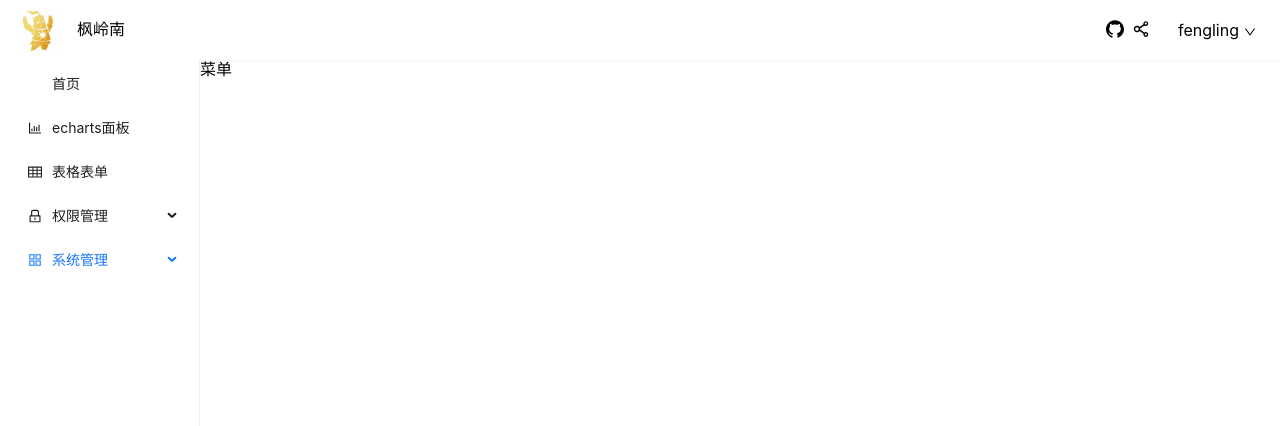
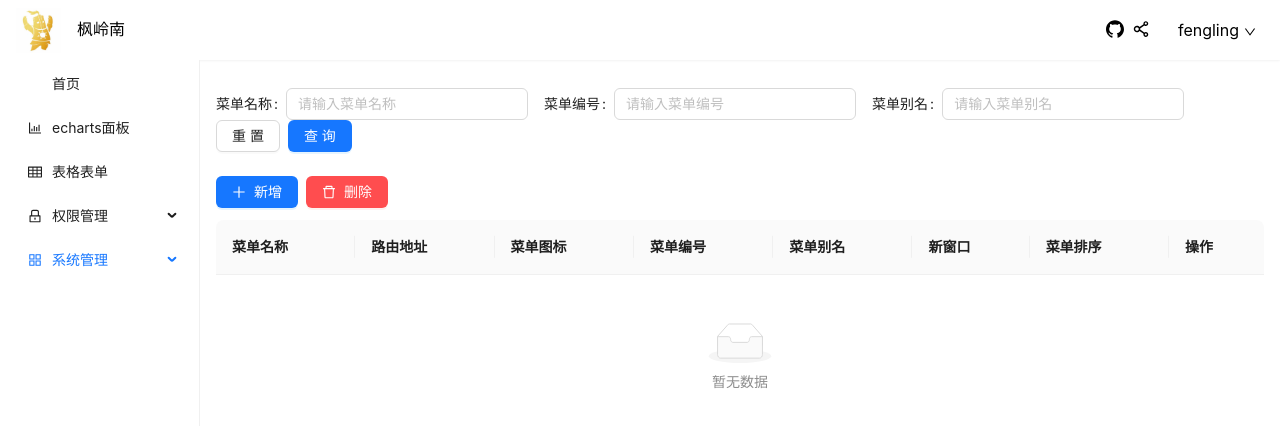
Before and after one commit to Stew0316/react-vite-mobx, a React (Vite) app: page /fengling/home/menuSet in a window 1280 px wide. Shown: the top 426 px of the page. Built offline with nearby package versions, Linux system fonts and the light colour scheme.

Commit message:
修改系统管理

```diff
--- a/src/layout/Wrap.jsx
+++ b/src/layout/Wrap.jsx
@@ -10,7 +10,7 @@ const Wrap = ({children, getData,columns,Btn, ...props}) => {
     formRef.current.resetFields()
   }
   return (
-    <div className={props.className}>
+    <div className={`container ${props.className}`}>
       <Form
         layout='inline'
         className='base-form'
--- /dev/null
+++ b/src/style/User.module.scss
@@ -0,0 +1,16 @@
+.user {
+  display: flex;
+  background-color: #f0f2f5;
+  padding: 12px;
+  :global {
+    .left {
+      // flex: 1;
+      width: 350px;
+    }
+    .right {
+      background-color: #fff;
+      flex: 1;
+      // width: 70%;;
+    }
+  }
+}
--- a/src/views/index/map.jsx
+++ b/src/views/index/map.jsx
@@ -5,12 +5,12 @@ function Map () {
   useEffect(() => {
     const map = L.map('map', {
       center: L.latLng(25.431, 119.008),
-      zoom: 6,
+      zoom: 12,
     });
     // 这里需要在env里自己配一个maptoken，来自于mapbox的token
     const key = import.meta.env.VITE_MAP_TOKEN;
     L.tileLayer(`https://api.mapbox.com/styles/v1/185975315/clv9cnd4d00ol01rj8tcadqm0/tiles/256/{z}/{x}/{y}@2x?access_token=${key}`, {
-        maxZoom: 19,
+        maxZoom: 22,
         attribution: '&copy; <a href="http://www.openstreetmap.org/copyright">OpenStreetMap</a>'
     }).addTo(map);
   }, [])
--- a/src/views/system/MenuSet.jsx
+++ b/src/views/system/MenuSet.jsx
@@ -1,7 +1,86 @@
+import Wrap from '@/layout/Wrap';
+import { Button, Form, Input, Table, Select,   } from 'antd';
+import { PlusOutlined, DeleteOutlined,EyeOutlined } from "@ant-design/icons";
 const MenuSet = () => {
+  const test = () => {
+    console.log('test')
+  }
+  const columns = [
+    {
+      title: '菜单名称',
+      dataIndex: 'name',
+      key: 'name',
+    },
+    {
+      title: '路由地址',
+      dataIndex: 'name',
+      key: 'name',
+    },
+    {
+      title: '菜单图标',
+      dataIndex: 'name',
+      key: 'name',
+    },
+    {
+      title: '菜单编号',
+      dataIndex: 'age',
+      key: 'age',
+    },
+    {
+      title: '菜单别名',
+      dataIndex: 'address',
+      key: 'address',
+    },
+    {
+      title: '新窗口',
+      dataIndex: 'name',
+      key: 'name',
+    },
+    {
+      title: '菜单排序',
+      dataIndex: 'name',
+      key: 'name',
+    },
+    {
+      title: '操作',
+      key: 'action',
+      render: (text, record, index) => (
+        <>
+          <Button icon={<EyeOutlined />} type="link">查看</Button>
+          <Button icon={<EditOutlined />} type="link">编辑</Button>
+          <Button icon={<DeleteOutlined />} type="link">删除</Button>
+        </>
+      ),
+    },
+  ];
+  const Btns = <div style={{marginBottom: '12px'}}>
+    <Button icon={<PlusOutlined />} style={{marginRight: '8px'}} type="primary">新增</Button>
+    <Button icon={<DeleteOutlined />} onClick={test} type="primary" danger>删除</Button>
+  </div>
   return (
     <>
-      菜单
+      <Wrap
+        getData={test}
+        Btn={Btns}
+        columns={columns}
+      >
+        <Form.Item
+          label="菜单名称"
+          name='name'
+        >
+          <Input placeholder="请输入菜单名称" />
+        </Form.Item>
+        <Form.Item
+          label="菜单编号"
+        >
+          <Input placeholder="请输入菜单编号" />
+        </Form.Item>
+        <Form.Item
+          label="菜单别名"
+        >
+          <Input placeholder="请输入菜单别名" />
+        </Form.Item>
+      </Wrap>
     </>
   )
 }
--- a/src/views/system/Users.jsx
+++ b/src/views/system/Users.jsx
@@ -1,8 +1,18 @@
+import Wrap from '@/layout/Wrap';
+import style from "@/style/User.module.scss"
+
 const Users = () => {
   return (
-    <>
-      用户
-    </>
+    <div className={`${style.user}`}>
+      <div className='left'>
+
+      </div>
+      <Wrap
+        className="right"
+      >
+      </Wrap>
+    </div>
+
   )
 }
 
```
